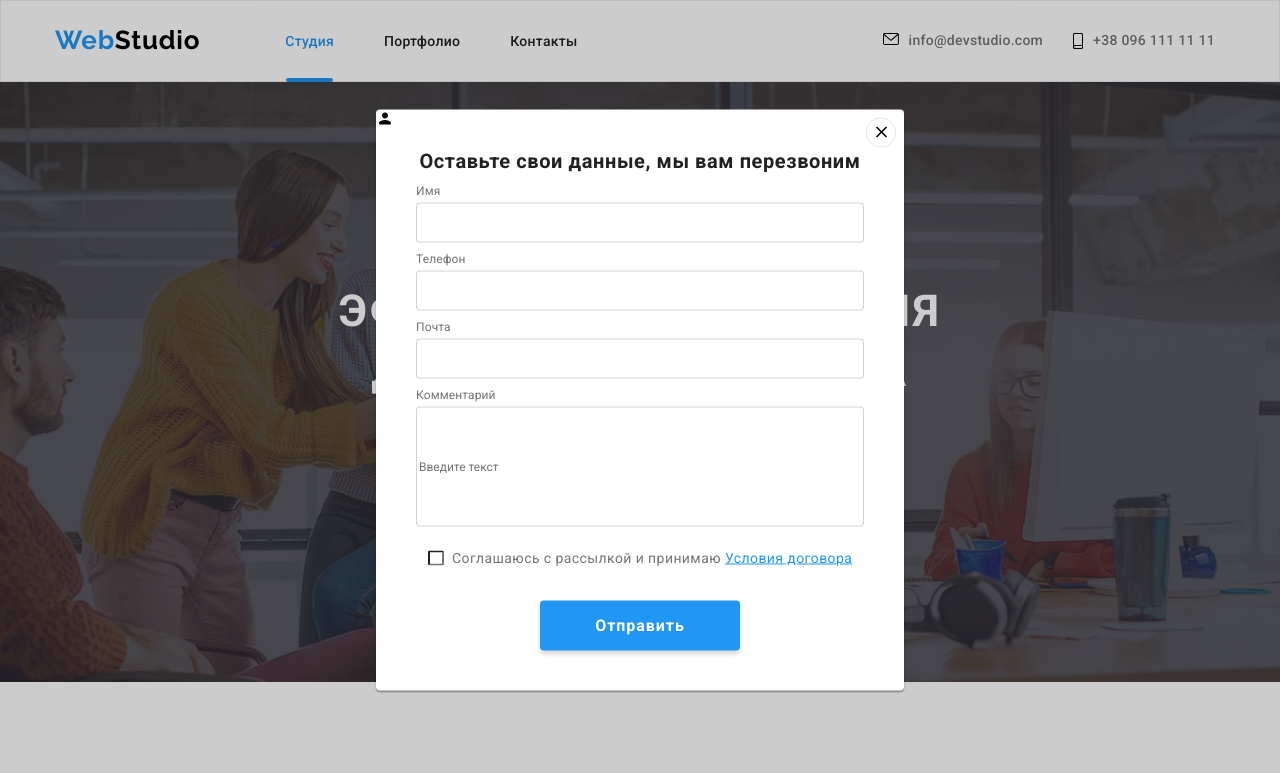
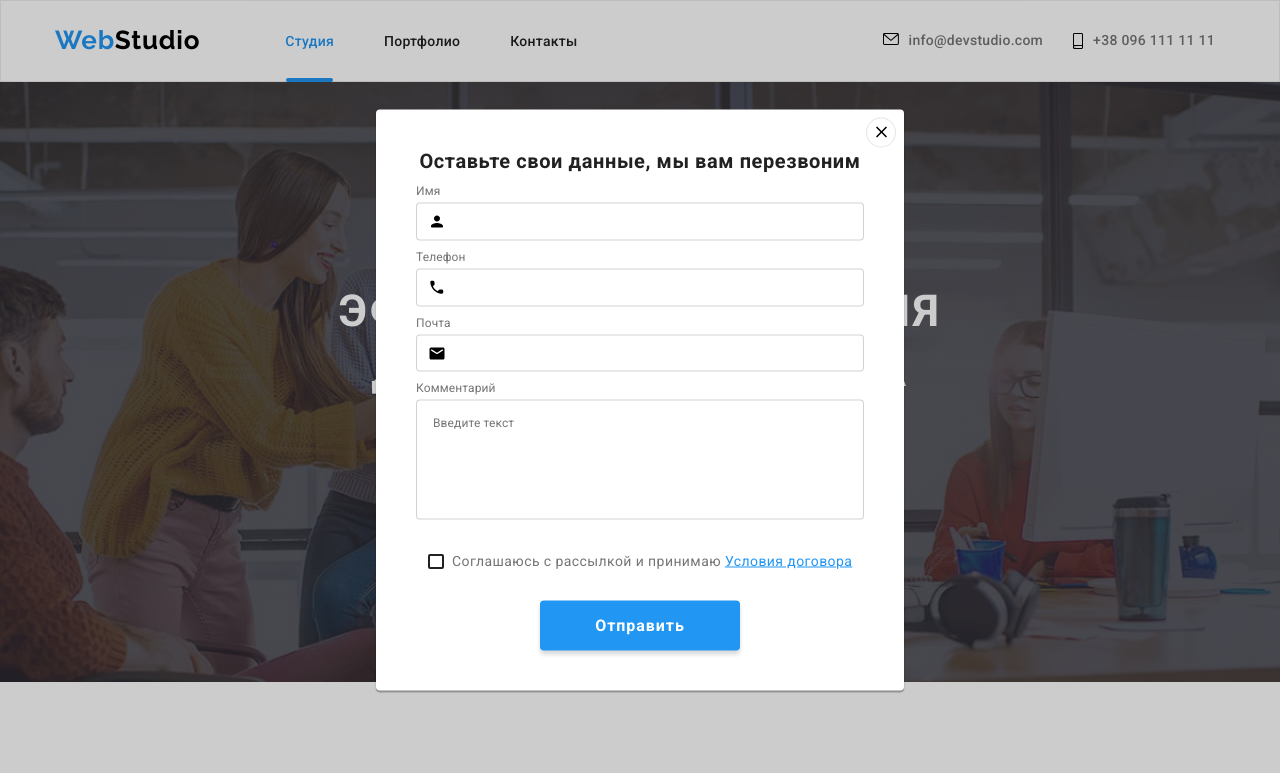
Before and after one commit to YekaterinaPavlenko/goit-markup-hw-06, a plain HTML site: page index.html in a window 1280 px wide. Both pictures are taken after a click on the button "Заказать услугу". Shown: the top 773 px of the page. Drawn offline with nearby package versions, Linux system fonts and the light colour scheme.

Commit message:
Добавляет иконки в форму модалки и форму в футер

```diff
--- a/css/styles.css
+++ b/css/styles.css
@@ -513,6 +513,48 @@ img {
   background-color: rgba(255, 255, 255, 0.1);
   fill: var(--primary-white-color);
 }
+.footer-form {
+  display: block;
+  display: flex;
+  margin-top: 20px;
+}
+.footer-input {
+  width: 358px;
+  margin-right: 12px;
+  padding: 16px 15px;
+  background-color: var(--footer-bcg-color);
+  border: 1px solid rgba(255, 255, 255, 0.3);
+  box-sizing: border-box;
+  filter: drop-shadow(0px 4px 4px rgba(0, 0, 0, 0.15));
+  border-radius: 4px;
+  outline: none;
+  line-height: 1.25;
+  letter-spacing: 0.03em;
+
+  color: rgba(255, 255, 255, 0.6);
+  transition: border-color 250ms cubic-bezier(0.4, 0, 0.2, 1);
+}
+.footer-input:focus {
+  border-color: var(--primary-white-color);
+  color: var(--primary-text-color);
+  background-color: var(--footer-bcg-color);
+}
+.button.footer-button {
+  display: inline-flex;
+  align-items: center;
+  justify-content: center;
+  padding-right: 25px;
+  padding-left: 25px;
+}
+.button.footer-button::after {
+  content: "";
+  width: 24px;
+  height: 24px;
+  margin-left: 10px;
+  background-image: url(../images/icons/icon-send.svg);
+
+  background-size: contain;
+}
 
 /* Портфолио*/
 
@@ -586,7 +628,7 @@ img {
 
 .prtfl-item-box:hover .hover-kard,
 .prtfl-item-box:focus .hover-kard {
-  opacity: 0.8;
+  opacity: 0.9;
   transform: translateY(0);
 }
 
@@ -698,61 +740,113 @@ img {
 
 .close-icon {
   fill: var(--primary-black-color);
+
+  transition: fill 250ms cubic-bezier(0.4, 0, 0.2, 1);
 }
+
+.close-icon:hover,
+.close-icon:focus {
+  fill: var(--accent-color);
+}
+
 .message {
+  display: block;
   margin-bottom: 12px;
   font-weight: bold;
   font-size: 20px;
-  line-height: 23px;
+  line-height: 1.15;
   text-align: center;
   letter-spacing: 0.03em;
-
   color: var(--title-text-color);
 }
+
 .form-box {
-  display: block;
+  width: 448px;
   font-size: 12px;
   line-height: 1.16;
   letter-spacing: 0.01em;
-
   color: var(--primary-text-color);
 }
-.form-text {
+
+.form-field {
+  position: relative;
+  display: flex;
+  flex-direction: column;
+  width: 100%;
+  margin-bottom: 10px;
+}
+
+.form-label {
   margin-bottom: 4px;
 }
+
 .input-box {
-  position: relative;
-  display: block;
-  width: 100%;
-  height: 40px;
-  margin-bottom: 10px;
+  padding: 11px;
+  padding-left: 40px;
   border: 1px solid rgba(33, 33, 33, 0.2);
-  box-sizing: border-box;
   border-radius: 4px;
+  line-height: 1.16;
+
+  transition: outline-color 250ms cubic-bezier(0.4, 0, 0.2, 1);
 }
+
 .form-icon {
   position: absolute;
-  left: 0;
-  top: 0;
+  display: inline-block;
+  top: 50%;
+  left: 12px;
+
+  transition: fill 250ms cubic-bezier(0.4, 0, 0.2, 1);
 }
+
 .input-box.comment {
   height: 120px;
   margin-bottom: 20px;
+  resize: none;
+  padding: 16px;
+  letter-spacing: 0.01em;
+  color: rgba(117, 117, 117, 0.5);
+}
+
+.input-box:focus {
+  outline-color: var(--accent-color);
+}
+
+.input-box:focus ~ .form-icon {
+  fill: var(--accent-color);
 }
 .check-box {
-  display: flex;
+  position: relative;
+  display: block;
   margin-left: 12px;
-  margin-right: 11px;
+  margin-right: auto;
   align-items: baseline;
 }
 .checkbox {
   width: 16px;
   height: 15px;
-  background: var(--primary-white-color);
+  border-radius: 2px;
+  margin-right: 7px;
+}
+.check-icon {
+  position: absolute;
+  top: 50%;
+  transform: translateY(-50%);
+  width: 16px;
+  height: 15px;
+  border: 2px solid var(--title-text-color);
   border-radius: 2px;
   margin-right: 8px;
+  fill: var(--primary-white-color);
+
+  transition: fill 250ms cubic-bezier(0.4, 0, 0.2, 1);
+}
+.checkbox:checked + .check-icon {
+  fill: var(--accent-color);
+  border: none;
 }
 .form-text-accept {
+  margin-left: 24px;
   font-size: 14px;
   line-height: 1.71;
   letter-spacing: 0.03em;
--- a/index.html
+++ b/index.html
@@ -560,9 +560,21 @@
         </div>
         <div class="f-box-two">
           <b class="bold">Подпишитесь на рассылку</b>
+          <form action="" class="footer-form">
+            <input
+              type="email"
+              name="email"
+              class="footer-input"
+              placeholder="E-mail"
+            />
+            <button type="submit" class="button primary footer-button">
+              Подписаться
+            </button>
+          </form>
         </div>
       </div>
     </footer>
+    <!-- Модальное окно -->
     <div class="backdrop is-hidden" data-modal>
       <div class="modal">
         <button type="" class="btn-close" data-modal-close>
@@ -570,35 +582,48 @@
             <use href="./images/sprite-icon.svg#close-black"></use>
           </svg>
         </button>
-        <h2 class="message">Оставьте свои данные, мы вам перезвоним</h2>
-        <div class="form-box">
-          <form action="">
-            <p class="form-text">Имя</p>
-            <label for="">
+        <b class="message">Оставьте свои данные, мы вам перезвоним</b>
+        <form action="" class="form-box">
+          <label class="form-field">
+            <span class="form-label">Имя</span>
+            <input type="text" class="input-box" name="name" />
             <svg class="form-icon" width="18" height="18">
               <use href="./images/sprite-icon.svg#person-black"></use>
             </svg>
-              <input type="text" class="input-box" name="" />
           </label>
-            <p class="form-text">Телефон</p>
-            <label for="">
-              <input type="tel" class="input-box" name="" />
+          <label class="form-field">
+            <span class="form-label">Телефон</span>
+            <input type="tel" class="input-box" name="tel" />
+            <svg class="form-icon" width="18" height="18">
+              <use href="./images/sprite-icon.svg#phone-black"></use>
+            </svg>
           </label>
-            <p class="form-text">Почта</p>
-            <label for="">
-              <input type="email" class="input-box" name="" />
+          <label class="form-field">
+            <span class="form-label">Почта</span>
+            <input type="email" class="input-box" name="email" />
+            <svg class="form-icon" width="18" height="18">
+              <use href="./images/sprite-icon.svg#email-black"></use>
+            </svg>
           </label>
-            <p class="form-text">Комментарий</p>
-            <label for="">
+          <label class="form-field">
+            <span class="form-label">Комментарий</span>
+            <textarea
+              class="input-box comment"
+              name="comment"
+              rows="5"
+              cols="45"
+              placeholder="Введите текст"
+            ></textarea>
+          </label>
+          <label class="check-box">
             <input
-                type="text"
-                class="input-box comment"
-                name=""
-                placeholder="Введите текст"
+              type="checkbox"
+              class="checkbox visually-hidden"
+              name="checkbox"
             />
-            </label>
-            <label for="" class="check-box">
-              <input type="text" class="checkbox" name="" />
+            <svg class="check-icon" width="16" height="15">
+              <use href="./images/sprite-icon.svg#icon-check"></use>
+            </svg>
             <p class="form-text-accept">
               Соглашаюсь с рассылкой и принимаю
               <a href="" class="contract">Условия договора</a>
@@ -610,7 +635,6 @@
         </form>
       </div>
     </div>
-    </div>
     <script src="./modal.js"></script>
   </body>
 </html>
```
Lines whose indentation alone changed are shown as unchanged.
